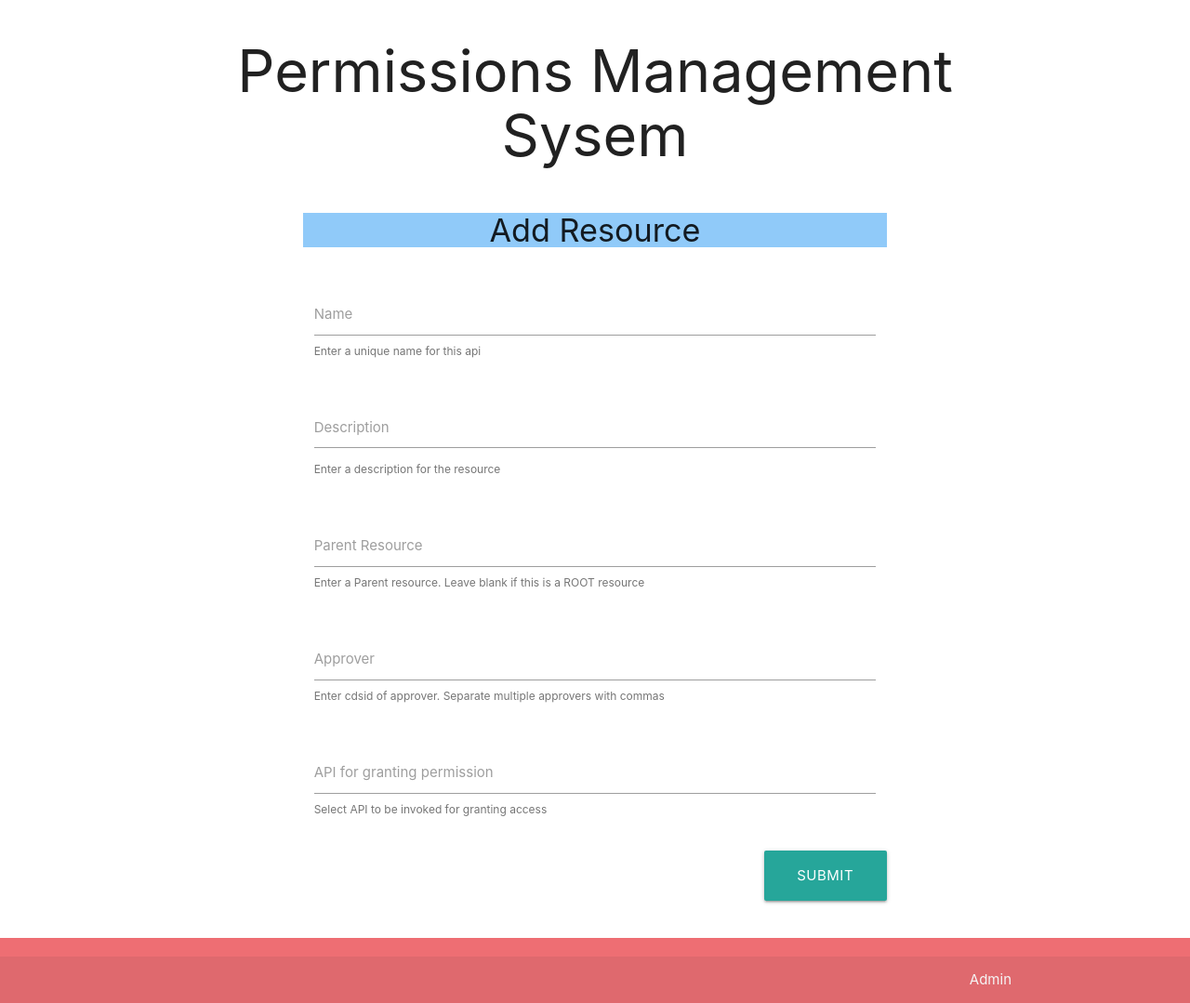
After one commit to arjunpkishore/pdom, a Django app: a page that uses perm_mgmt/templates/perm_mgmt/layout.html in a window 1280 px wide. The commit adds this page. Shown: the whole page at 93% size. Run offline with Django 3.2, Linux system fonts and the light colour scheme.

Commit message:
Add templates and rest API

```diff
--- a/pdom/settings.py
+++ b/pdom/settings.py
@@ -27,6 +27,10 @@ DEBUG = True
 
 ALLOWED_HOSTS = []
 
+REST_FRAMEWORK = {
+    'DEFAULT_PAGINATION_CLASS': 'rest_framework.pagination.PageNumberPagination',
+    'PAGE_SIZE': 10
+}
 
 # Application definition
 
@@ -42,6 +46,7 @@ INSTALLED_APPS = [
     'faux_fim',
     'token_mgmt',
     'app_logger',
+    'rest_framework',
 ]
 
 MIDDLEWARE = [
--- a/pdom/urls.py
+++ b/pdom/urls.py
@@ -18,5 +18,6 @@ from django.contrib import admin
 
 urlpatterns = [
     url(r'^admin/', admin.site.urls),
-    url(r'^perm_mgmt/',include('perm_mgmt.urls')),
+    url(r'^perm-mgmt/',include('perm_mgmt.urls')),
+    url(r'^api-auth/', include('rest_framework.urls', namespace='rest_framework')),
 ]
--- /dev/null
+++ b/perm_mgmt/templates/perm_mgmt/add_target.html
@@ -0,0 +1,53 @@
+{% extends 'perm_mgmt/layout.html'%}
+
+{% block content %}
+<div class="container">
+  <div class="row">
+    <h4 class="center-align blue lighten-3">Add Resource</h4>
+  </div>
+  <div class="row">
+    <form class="col s12">
+      <div class="row">
+        <div class="input-field col s12">
+          <input id="name" type="text" class="validate">
+          <label for="name">Name</label>
+          <span class="helper-text">Enter a unique name for this api</span>
+        </div>
+      </div>
+      <div class="row">
+        <div class="input-field col s12">
+          <textarea id="description" class="materialize-textarea"></textarea>
+          <label for="description">Description</label>
+          <span class="helper-text">Enter a description for the resource</span>
+        </div>
+      </div>
+      <div class="row">
+        <div class="input-field col s12">
+          <input id="p_resource" type="text" class="validate">
+          <label for="p_resource">Parent Resource</label>
+          <span class="helper-text">Enter a Parent resource. Leave blank if this is a ROOT resource</span>
+        </div>
+      </div>
+      <div class="row">
+        <div class="input-field col s12">
+          <input id="approver" type="text" class="validate">
+          <label for="approver">Approver</label>
+          <span class="helper-text">Enter cdsid of approver. Separate multiple approvers with commas</span>
+        </div>
+      </div>
+      <div class="row">
+        <div class="input-field col s12">
+          <input id="p_api" type="text" class="validate">
+          <label for="p_api">API for granting permission</label>
+          <span class="helper-text">Select API to be invoked for granting access</span>
+        </div>
+      </div>
+      <div class="row right-align">
+        <button class="btn waves-effect waves-light btn-large " type="submit" name="action">Submit
+          <i class="material-icons right"></i>
+        </button>
+      <div>
+    </form>
+  </div>
+</div>
+{% endblock %}
--- /dev/null
+++ b/perm_mgmt/templates/perm_mgmt/adds.css
@@ -0,0 +1,9 @@
+body {
+  display: flex;
+  min-height: 100vh;
+  flex-direction: column;
+}
+
+main {
+  flex: 1 0 auto;
+}
--- a/perm_mgmt/templates/perm_mgmt/layout.html
+++ b/perm_mgmt/templates/perm_mgmt/layout.html
@@ -5,6 +5,7 @@
   <meta name="viewport" content="width=device-width, intial-scale=1.0">
   <meta http-equiv="X-UA-Compatible" content="ie=edge">
   <link rel="stylesheet" href="https://cdnjs.cloudflare.com/ajax/libs/materialize/1.0.0/css/materialize.min.css">
+  <link rel="stylesheet" href="/adds.css">
   <script src="https://cdnjs.cloudflare.com/ajax/libs/materialize/1.0.0/js/materialize.min.js"></script>
   <title>Permissions Management System</title>
 </head>
@@ -12,12 +13,18 @@
   <header class="container center-align">
     <h1>Permissions Management Sysem</h1>
   </header>
-  <div class="container">
-    {% block content %}
-    {% endblock %}
-  </div>
-  <footer>
-    <a class="center-align" href="/admin">Admin</a>
+  <main>
+    <div class="container">
+      {% block content %}
+      {% endblock %}
+    </div>
+  </main>
+  <footer class="page-footer">
+      <div class="footer-copyright">
+        <div class="container">
+          <a class="grey-text text-lighten-4 right" href="/admin">Admin</a>
+        </div>
+      </div>
   <footer>
 </body>
 </html>
--- a/perm_mgmt/urls.py
+++ b/perm_mgmt/urls.py
@@ -1,6 +1,15 @@
-from django.conf.urls import url
+from django.conf.urls import url, include
+from rest_framework import routers
 from . import views
 
+router = routers.DefaultRouter()
+router.register(r'users', views.UserViewSet)
+router.register(r'groups', views.GroupViewSet)
+
 urlpatterns = [
-    url(r'^$', views.index, name='index')
+    url(r'^$', views.index, name='index'),
+    url(r'^', include(router.urls)),
+    url(r'^add-api', views.add_api, name='add_api'),
+    url(r'^request-access', views.request_access, name='request_access'),
+    url(r'^add-resource', views.add_target, name='add_target'),
 ]
--- a/perm_mgmt/views.py
+++ b/perm_mgmt/views.py
@@ -4,7 +4,33 @@ from __future__ import unicode_literals
 from django.shortcuts import render
 from django.http import HttpResponse
 
+from django.contrib.auth.models import User, Group
+from rest_framework import viewsets
+from .serializers import UserSerializer, GroupSerializer
 # Create your views here.
 def index(request):
     #return HttpResponse('Permissions Management System')
     return render(request, 'perm_mgmt/index.html')
+
+def add_api(request):
+    return render(request, 'perm_mgmt/permission_api.html')
+
+def request_access(request):
+    return render(request, 'perm_mgmt/make_request.html')
+
+def add_target(request):
+    return render(request, 'perm_mgmt/add_target.html')
+
+class UserViewSet(viewsets.ModelViewSet):
+    """
+    API endpoint that allows users to be viewed or edited.
+    """
+    queryset = User.objects.all().order_by('-date_joined')
+    serializer_class = UserSerializer
+
+class GroupViewSet(viewsets.ModelViewSet):
+    """
+    API endpoint that allows groups to be viewed or edited.
+    """
+    queryset = Group.objects.all()
+    serializer_class = GroupSerializer
```
Also changed, not shown: perm_mgmt/serializers.py (added, +13 -0 lines), perm_mgmt/templates/perm_mgmt/make_request.html (added, +32 -0 lines), perm_mgmt/templates/perm_mgmt/permission_api.html (added, +49 -0 lines), db.sqlite3.
